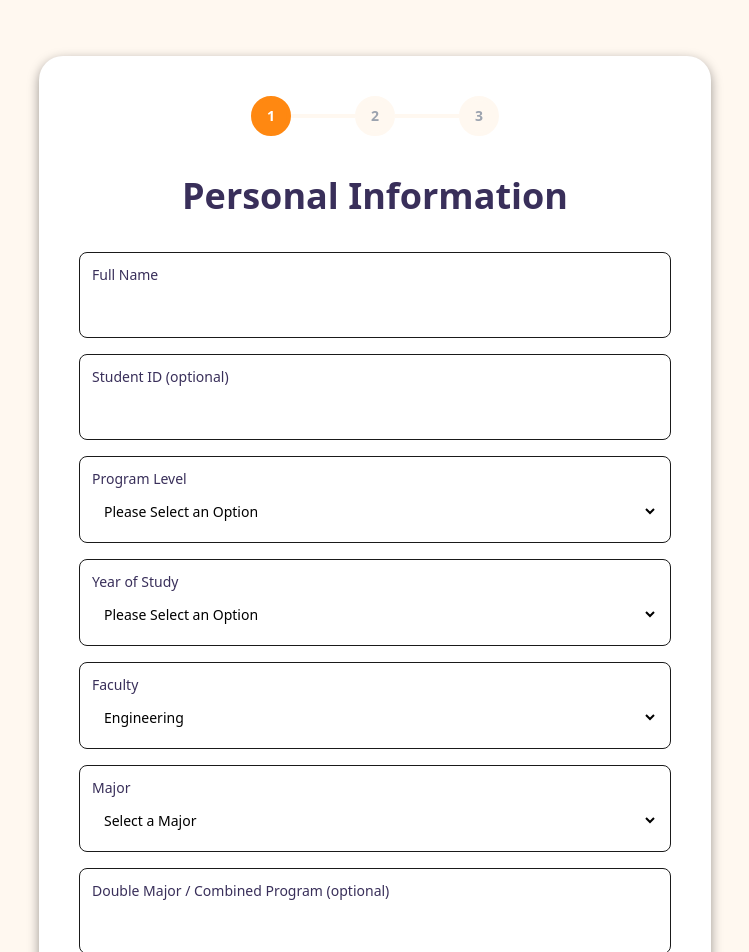
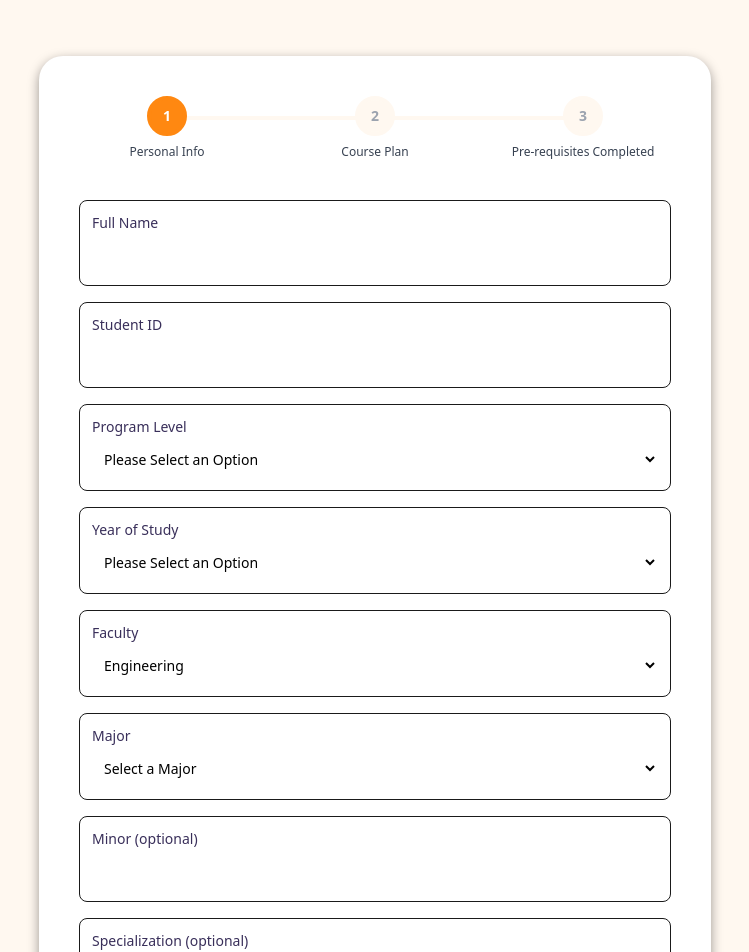
Before and after one commit to xIshanSandhux/uvic-course-planner, a React (Vite) app in the folder react-frontend/: page /form in a window 1280 px wide. Shown: the top 952 px of the page, without its empty margins (265-1014 px from the left). Built offline with nearby package versions, Linux system fonts and the light colour scheme.

Commit message:
fixed progress bar

```diff
--- a/react-frontend/src/components/ProgressTracker.jsx
+++ b/react-frontend/src/components/ProgressTracker.jsx
@@ -2,17 +2,19 @@ export default function ProgressTracker({ currentStep }) {
   const steps = [
     { label: "Personal Info", id: 1 },
     { label: "Course Plan", id: 2 },
-    { label: "Prereqs Completed", id: 3 },
+    { label: "Pre-requisites Completed", id: 3 },
   ];
 
   return (
-    <div className="flex justify-center items-center mb-10">
+    <div className="mb-10 relative">
+      {/* Circles + Labels */}
+      <div className="flex justify-center relative z-10 gap-16">
         {steps.map((step, idx) => {
           const isActive = currentStep === step.id;
           const isCompleted = currentStep > step.id;
 
           return (
-          <div key={step.id} className="flex items-center">
+            <div key={step.id} className="flex flex-col items-center w-36">
               {/* Circle */}
               <div
                 className={`w-10 h-10 flex items-center justify-center rounded-full border-4 text-sm font-semibold transition-all duration-500
@@ -23,16 +25,25 @@ export default function ProgressTracker({ currentStep }) {
                 {step.id}
               </div>
 
-            {/* Line to next step */}
-            {idx < steps.length - 1 && (
-              <div
-                className={`w-16 h-1 transition-all duration-500
-                  ${currentStep > step.id ? 'bg-[#FF8811]' : 'bg-[#FFF8F0]'}`}
-              ></div>
-            )}
+              {/* Label */}
+              <div className="mt-2 text-xs text-center text-gray-700 whitespace-nowrap">
+                {step.label}
+              </div>
             </div>
           );
         })}
       </div>
+
+      {/* Connecting Lines */}
+      <div className="absolute top-5 left-1/2 transform -translate-x-1/2 w-[550px] flex justify-between px-[60px] z-0">
+        {[0, 1].map((_, idx) => (
+          <div
+            key={idx}
+            className={`h-1 flex-1 mx-2
+              ${currentStep > idx + 1 ? 'bg-[#FF8811]' : 'bg-[#FFF8F0]'}`}
+          />
+        ))}
+      </div>
+    </div>
   );
 }
--- a/react-frontend/src/hooks/useScrollToTop.js
+++ b/react-frontend/src/hooks/useScrollToTop.js
@@ -2,6 +2,12 @@ import { useEffect } from 'react';
 
 export default function useScrollToTop() {
   useEffect(() => {
+    // Prevent browser from restoring previous scroll position
+    if ('scrollRestoration' in window.history) {
+      window.history.scrollRestoration = 'manual';
+    }
+
+    // Scroll to top when the page mounts
     window.scrollTo({ top: 0, behavior: 'auto' });
   }, []);
 }
--- a/react-frontend/src/pages/FS1PersonalInfo.jsx
+++ b/react-frontend/src/pages/FS1PersonalInfo.jsx
@@ -1,6 +1,7 @@
 import { useNavigate } from 'react-router-dom';
-import { useState } from 'react';
+import { useState, useEffect } from 'react';
 import ProgressTracker from '../components/ProgressTracker';
+import useScrollToTop from '../hooks/useScrollToTop';
 
 const majors = [
   "Select a Major", "Software Engineering", "Computer Science", "Electrical Engineering",
@@ -21,6 +22,8 @@ const renderOption = (value) => (
 );
 
 export default function FS1PersonalInfo() {
+  useScrollToTop();
+
   const navigate = useNavigate();
   const [form, setForm] = useState({
     name: "",
@@ -32,7 +35,7 @@ export default function FS1PersonalInfo() {
     double_major: "",
     minor: "",
     specialization: "",
-    student_status: "Please Select an Option",
+    has_credits: "Please Select an Option",
 
     core_courses: 0,
     elective_courses: 0,
@@ -52,26 +55,24 @@ export default function FS1PersonalInfo() {
 
   return (
     <div className="flex flex-col min-h-screen w-screen bg-offwhite text-purple">
-      <main className="flex-grow flex justify-center items-start px-6 py-6 pt-14 overflow-y-auto">
+      <main className="flex-grow flex justify-center items-start px-6 py-6 pt-14">
         <section className="bg-white rounded-2xl p-10 w-full max-w-2xl shadow-soft mb-10">
           <ProgressTracker currentStep={1} />
-
-          <h2 className="text-4xl font-bold mb-9 text-center text-purple">
-            Personal Information
-          </h2>
 
           <div className="space-y-4 text-sm">
             <div className="rounded-lg border border-dark bg-white p-3">
               <label className="block mb-1">Full Name</label>
-              <input className="w-full rounded p-2 bg-white text-black"
+              <input
+                className="w-full rounded p-2 bg-white text-black"
                 value={form.name}
                 onChange={e => handleChange('name', e.target.value)}
               />
             </div>
 
             <div className="rounded-lg border border-dark bg-white p-3">
-              <label className="block mb-1">Student ID (optional)</label>
-              <input className="w-full rounded p-2 bg-white text-black"
+              <label className="block mb-1">Student ID</label>
+              <input
+                className="w-full rounded p-2 bg-white text-black"
                 value={form.student_id}
                 onChange={e => handleChange('student_id', e.target.value)}
               />
@@ -79,7 +80,8 @@ export default function FS1PersonalInfo() {
 
             <div className="rounded-lg border border-dark bg-white p-3">
               <label className="block mb-1">Program Level</label>
-              <select className="w-full rounded p-2 bg-white text-black"
+              <select
+                className="w-full rounded p-2 bg-white text-black"
                 value={form.degree_type}
                 onChange={e => handleChange('degree_type', e.target.value)}
               >
@@ -89,7 +91,8 @@ export default function FS1PersonalInfo() {
 
             <div className="rounded-lg border border-dark bg-white p-3">
               <label className="block mb-1">Year of Study</label>
-              <select className="w-full rounded p-2 bg-white text-black"
+              <select
+                className="w-full rounded p-2 bg-white text-black"
                 value={form.year}
                 onChange={e => handleChange('year', e.target.value)}
               >
@@ -99,7 +102,8 @@ export default function FS1PersonalInfo() {
 
             <div className="rounded-lg border border-dark bg-white p-3">
               <label className="block mb-1">Faculty</label>
-              <select className="w-full rounded p-2 bg-white text-black"
+              <select
+                className="w-full rounded p-2 bg-white text-black"
                 value={form.faculty}
                 onChange={e => handleChange('faculty', e.target.value)}
               >
@@ -113,7 +117,8 @@ export default function FS1PersonalInfo() {
 
             <div className="rounded-lg border border-dark bg-white p-3">
               <label className="block mb-1">Major</label>
-              <select className="w-full rounded p-2 bg-white text-black"
+              <select
+                className="w-full rounded p-2 bg-white text-black"
                 value={form.major}
                 onChange={e => handleChange('major', e.target.value)}
               >
@@ -122,16 +127,9 @@ export default function FS1PersonalInfo() {
             </div>
 
             <div className="rounded-lg border border-dark bg-white p-3">
-              <label className="block mb-1">Double Major / Combined Program (optional)</label>
-              <input className="w-full rounded p-2 bg-white text-black"
-                value={form.double_major}
-                onChange={e => handleChange('double_major', e.target.value)}
-              />
-            </div>
-
-            <div className="rounded-lg border border-dark bg-white p-3">
               <label className="block mb-1">Minor (optional)</label>
-              <input className="w-full rounded p-2 bg-white text-black"
+              <input
+                className="w-full rounded p-2 bg-white text-black"
                 value={form.minor}
                 onChange={e => handleChange('minor', e.target.value)}
               />
@@ -139,17 +137,19 @@ export default function FS1PersonalInfo() {
 
             <div className="rounded-lg border border-dark bg-white p-3">
               <label className="block mb-1">Specialization (optional)</label>
-              <input className="w-full rounded p-2 bg-white text-black"
+              <input
+                className="w-full rounded p-2 bg-white text-black"
                 value={form.specialization}
                 onChange={e => handleChange('specialization', e.target.value)}
               />
             </div>
 
             <div className="rounded-lg border border-dark bg-white p-3">
-              <label className="block mb-1">Completed UVic courses or transfer credits?</label>
-              <select className="w-full rounded p-2 bg-white text-black"
-                value={form.student_status}
-                onChange={e => handleChange('student_status', e.target.value)}
+              <label className="block mb-1">Completed UVic courses or have transfer credits?</label>
+              <select
+                className="w-full rounded p-2 bg-white text-black"
+                value={form.has_credits}
+                onChange={e => handleChange('has_credits', e.target.value)}
               >
                 {["Please Select an Option", "Yes", "No"].map(renderOption)}
               </select>
--- a/react-frontend/src/pages/FS3PrereqsCompleted.jsx
+++ b/react-frontend/src/pages/FS3PrereqsCompleted.jsx
@@ -2,8 +2,11 @@ import { useLocation, useNavigate } from 'react-router-dom';
 import { useState } from 'react';
 import axios from 'axios';
 import ProgressTracker from '../components/ProgressTracker';
+import useScrollToTop from '../hooks/useScrollToTop';
 
 export default function FS3PrereqsCompleted() {
+  useScrollToTop();
+
   const { state } = useLocation();
   const navigate = useNavigate();
   const [selectedCourses, setSelectedCourses] = useState([]);
@@ -51,10 +54,6 @@ export default function FS3PrereqsCompleted() {
       <main className="flex-grow flex justify-center items-start px-6 py-10 overflow-y-auto">
         <section className="bg-white rounded-2xl p-10 w-full max-w-3xl shadow-soft mb-10">
           <ProgressTracker currentStep={3} />
-
-          <h2 className="text-4xl font-bold mb-6 text-center text-purple">
-            Select Completed Courses
-          </h2>
 
           {/* Search Field */}
           <div className="mb-6">
```
Also changed, not shown: react-frontend/src/pages/Chatbot.jsx (+5 -6 lines), react-frontend/src/pages/FS2CoursePlan.jsx (+26 -12 lines). Lines whose indentation alone changed are shown as unchanged.
